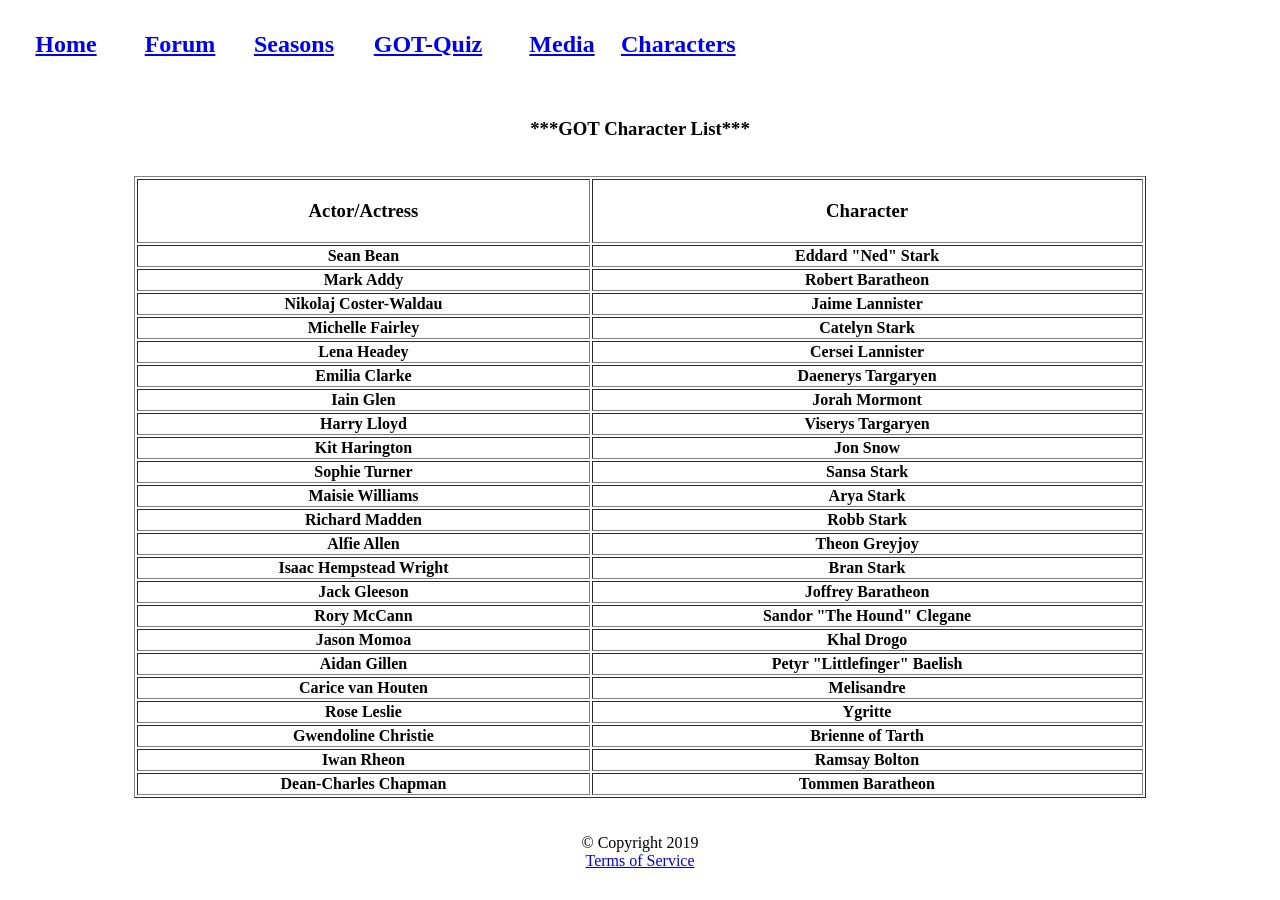
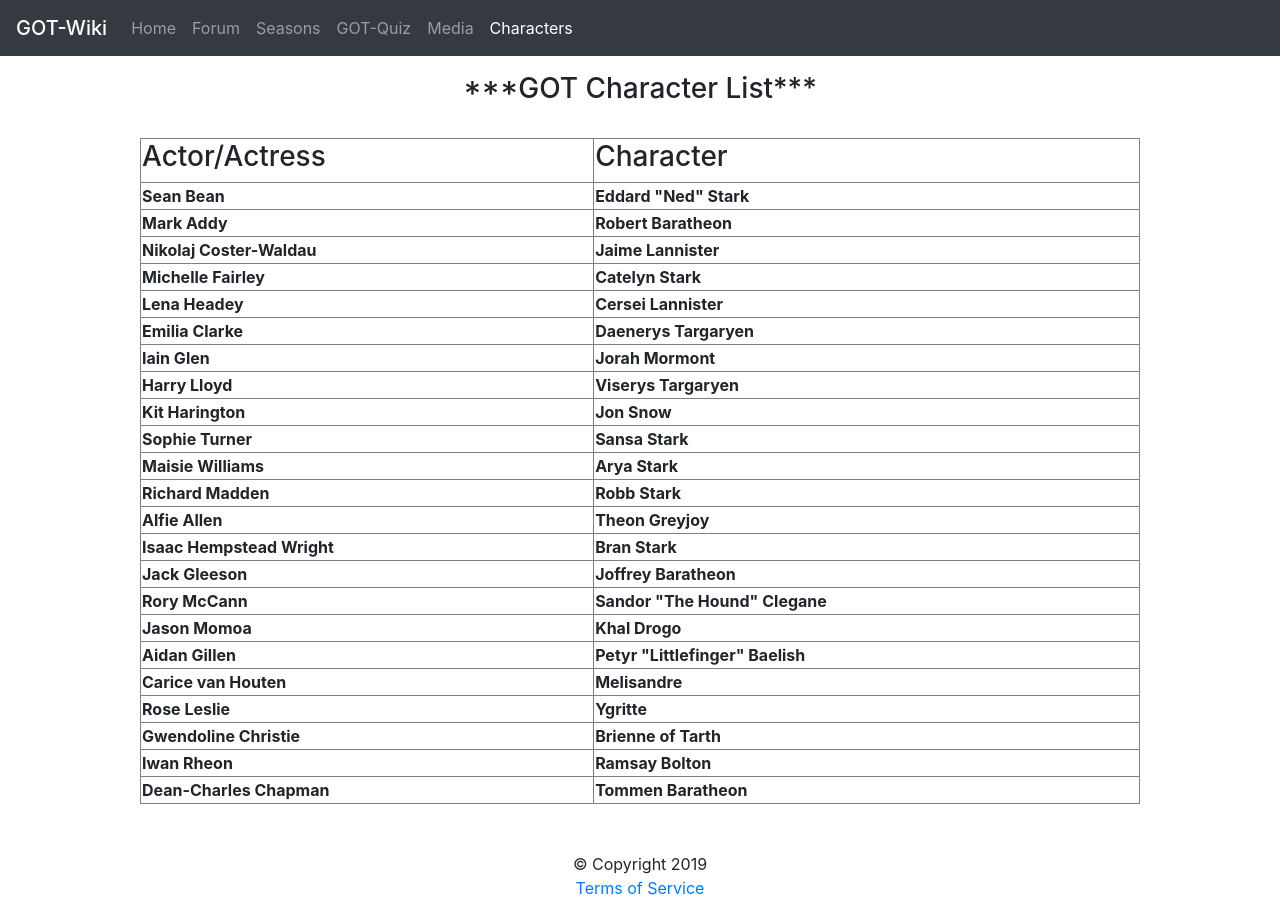
Before and after one commit to yash1rj/GOT-Wiki, a plain HTML site: page characters.html in a window 1280 px wide. Before the commit the page ends 878 px from the top, so only its background shows below. Drawn offline with nearby package versions, Linux system fonts and the light colour scheme.

Commit message:
Update characters.html

```diff
--- a/characters.html
+++ b/characters.html
@@ -1,31 +1,39 @@
 <!DOCTYPE html>
 <html>
 	<head>
-		<title>GOT-Wiki</title>
+		<title>GOT-Wiki | Characters</title>
 
 		<meta charset="UTF-8">
 		<meta name="description" content="This page is for Game of Thrones Fans!">
 		<meta name="author" content="Yash">
-		<meta name="viewport" content="width=device-width, initial-scale=1.0">
+		<meta name="viewport" content="width=device-width, initial-scale=1.0, shrink-to-fit=no">
+
+		<link rel="stylesheet" href="https://stackpath.bootstrapcdn.com/bootstrap/4.3.1/css/bootstrap.min.css" integrity="sha384-ggOyR0iXCbMQv3Xipma34MD+dH/1fQ784/j6cY/iJTQUOhcWr7x9JvoRxT2MZw1T" crossorigin="anonymous">
+
 	</head>
-	<body>
+	<body class="container-fluid">
 		<header>
-			<table>
-				<thead>
-					<tr>
-						<th width="110"><a href="index.html"><h2>Home</h2></th>
-						<th width="110"><a href="forum.html"><h2>Forum</h2></th>
-						<th width="110"><a href="seasons.html"><h2>Seasons</h2></th>
-						<th width="150"><a href="quiz.html"><h2>GOT-Quiz</h2></th>
-						<th width="110"><a href="media.html"><h2>Media</h2></th>
-						<th width="110"><a href="characters.html"><h2>Characters</h2></th>
-					</tr>
-				</thead>
-			</table>
+			<nav class="navbar fixed-top navbar-expand-sm navbar-dark bg-dark">
+				<span class="navbar-brand mb-0 h1">GOT-Wiki</span>
+				<button class="navbar-toggler" type="button" data-toggle="collapse" data-target="#navbarNavAltMarkup" aria-controls="navbarNavAltMarkup" aria-expanded="false" aria-label="Toggle navigation">
+					<span class="navbar-toggler-icon"></span>
+				</button>
+				<div class="collapse navbar-collapse" id="navbarNavAltMarkup">
+					<div class="navbar-nav">
+						<a class="nav-item nav-link" href="index.html">Home <span class="sr-only">(current)</span></a>
+						<a class="nav-item nav-link" href="forum.html">Forum</a>
+						<a class="nav-item nav-link" href="seasons.html">Seasons</a>
+						<a class="nav-item nav-link" href="quiz.html">GOT-Quiz</a>
+						<a class="nav-item nav-link" href="media.html">Media</a>
+						<a class="nav-item nav-link active" href="characters.html">Characters</a>
+					</div>
+				</div>
+			</nav>
 			<br />
 		</header>
 
-		<main><center>
+		<main class="mt-5">
+			<center>
 				<section>
 					<h3>***GOT Character List***</h3>
 				</section>
@@ -134,11 +142,16 @@
 						</tbody>
 					</table>
 				</section>
-		</center></main>
+			</center>
+		</main>
 		<br /><br />
 		<footer>
 			<center>&copy; Copyright 2019<br />
             <a href="#">Terms of Service</a></center>
 		</footer>
+
+		<script src="https://code.jquery.com/jquery-3.3.1.slim.min.js" integrity="sha384-q8i/X+965DzO0rT7abK41JStQIAqVgRVzpbzo5smXKp4YfRvH+8abtTE1Pi6jizo" crossorigin="anonymous"></script>
+		<script src="https://cdnjs.cloudflare.com/ajax/libs/popper.js/1.14.7/umd/popper.min.js" integrity="sha384-UO2eT0CpHqdSJQ6hJty5KVphtPhzWj9WO1clHTMGa3JDZwrnQq4sF86dIHNDz0W1" crossorigin="anonymous"></script>
+		<script src="https://stackpath.bootstrapcdn.com/bootstrap/4.3.1/js/bootstrap.min.js" integrity="sha384-JjSmVgyd0p3pXB1rRibZUAYoIIy6OrQ6VrjIEaFf/nJGzIxFDsf4x0xIM+B07jRM" crossorigin="anonymous"></script>
 	</body>
 </html>
```
Lines whose indentation alone changed are shown as unchanged.
